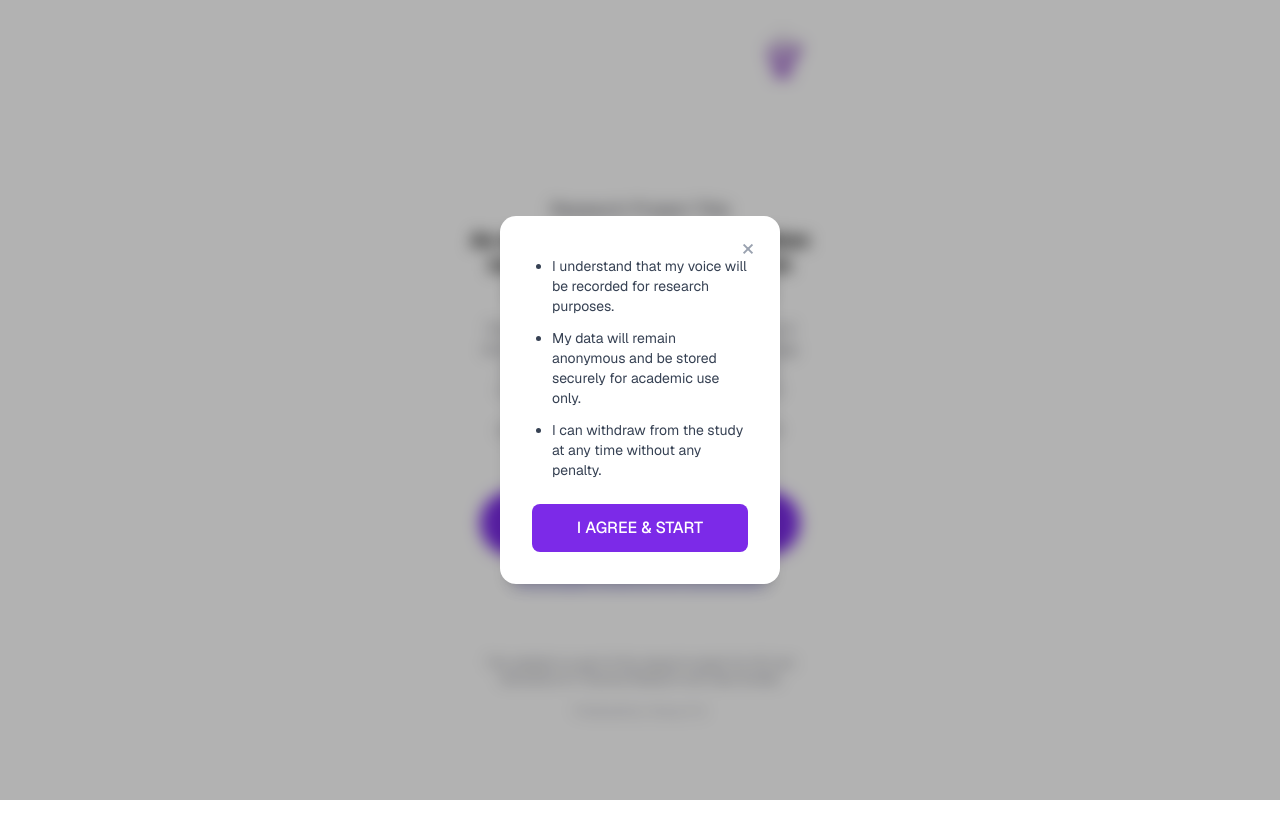
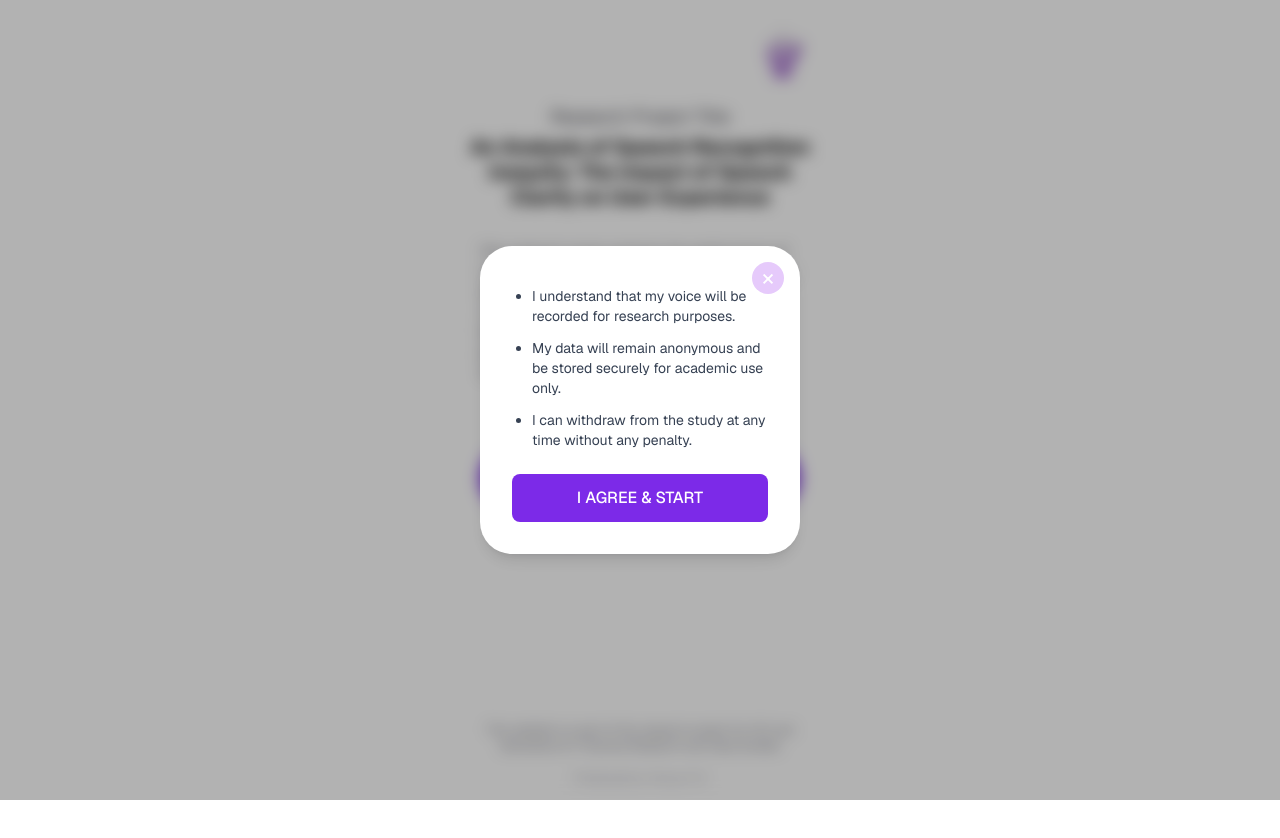
Before and after one commit to S1PPAW1T/project-HCI, a Next.js app in the folder frontend/: page / in a window 1280 px wide. Both pictures are taken after a click on the button "เริ่มทำแบบประเมิน". Shown: the top 838 px of the page. Built offline with nearby package versions, Linux system fonts and the light colour scheme.

Commit message:
home and little login

```diff
--- a/frontend/app/login/page.tsx
+++ b/frontend/app/login/page.tsx
@@ -69,7 +69,7 @@ export default function LoginPage() {
                 onChange={(e) => setConsent(e.target.checked)}
                 className="w-5 h-5 mt-1 rounded border-2 border-purple-500 cursor-pointer"
               />
-              <label htmlFor="consent" className="text-sm text-zinc-700 cursor-pointer">
+              <label htmlFor="consent" className="text-sm text-[#7018B3] cursor-pointer">
                 I have read and understood the terms and conditions
                 <span className="text-red-500">*</span>
               </label>
--- a/frontend/app/page.tsx
+++ b/frontend/app/page.tsx
@@ -15,7 +15,7 @@ export default function Home() {
         <Image src="/picture/logo.png" alt="Logo" width={40} height={49} />
       </div>
       {/* Content */}
-      <main className="flex flex-col items-center justify-center flex-1 w-full px-6 pt-2 pb-8">
+      <main className="flex flex-col items-center flex-1 w-full px-6 pt-2 pb-8">
         <div className="text-center mt-4">
           <div className="text-lg font-normal text-zinc-700 mb-1">Research Project Title</div>
           <div className="text-xl font-bold text-black leading-tight mb-4">
@@ -23,10 +23,10 @@ export default function Home() {
             Inequity: The Impact of Speech<br />
             Clarity on User Experience
           </div>
-          <div className="text-sm text-zinc-600 mb-8 max-w-xs mx-auto">
+        </div>
+        <div className="text-sm text-zinc-600 mb-8 max-w-xs mx-auto mt-4 pb-8">
             This research study explores the performance of Automated Speech Recognition (ASR) technology across diverse speaking profiles. We aim to understand how speech clarity and linguistic background influence AI accuracy. Your participation will contribute to creating more inclusive voice technology for everyone.
           </div>
-        </div>
         {/* Main Button */}
         <button
           className="w-[320px] h-[64px] bg-[#7C2AE8] text-white text-2xl font-medium rounded-full mb-3 shadow-md hover:bg-[#6a23c8] transition-colors"
@@ -37,7 +37,7 @@ export default function Home() {
         {/* Secondary Link */}
         <a
           href="#"
-          className="text-[#4F46E5] text-base font-medium underline mb-8"
+          className="text-[#4F46E5] text-base font-medium underline mb-8 hover:text-[#6a23c8]"
           onClick={() => {
                setShowConsent(false);
                router.push("/login");
@@ -46,7 +46,7 @@ export default function Home() {
           [สำหรับผู้เชี่ยวชาญด้านภาษากรุณาคลิกที่นี่]
         </a>
         {/* Footer */}
-        <div className="text-xs text-zinc-500 text-center mt-8 mb-2 max-w-xs mx-auto">
+        <div className="text-xs text-zinc-500 text-center mt-36 mb-2 max-w-xs mx-auto">
           This website is a part of the research project for HCI and Generative AI: Practical Research and Case Studies
         </div>
         <div className="text-xs text-zinc-400 text-center mt-2">Produced by: Group 3-S</div>
@@ -55,10 +55,10 @@ export default function Home() {
       {/* Consent Popup Modal */}
       {showConsent && (
         <div className="fixed inset-0 z-50 flex items-center justify-center bg-black/30 backdrop-blur-sm">
-          <div className="bg-white rounded-2xl shadow-lg p-8 w-[280px] relative">
+          <div className="bg-white rounded-4xl shadow-lg p-8 w-[320px] relative">
             {/* Close Button */}
             <button
-              className="absolute top-4 right-4 text-gray-400 hover:text-gray-600 text-2xl w-8 h-8 flex items-center justify-center rounded-full hover:bg-gray-100"
+              className="absolute top-4 right-4 bg-[#E6CAFB] text-[#FFFFFF] hover:text-[#E6CAFB] text-2xl w-8 h-8 flex items-center justify-center rounded-full hover:bg-[#7C2AE8]"
               onClick={() => setShowConsent(false)}
               aria-label="Close"
             >
```
